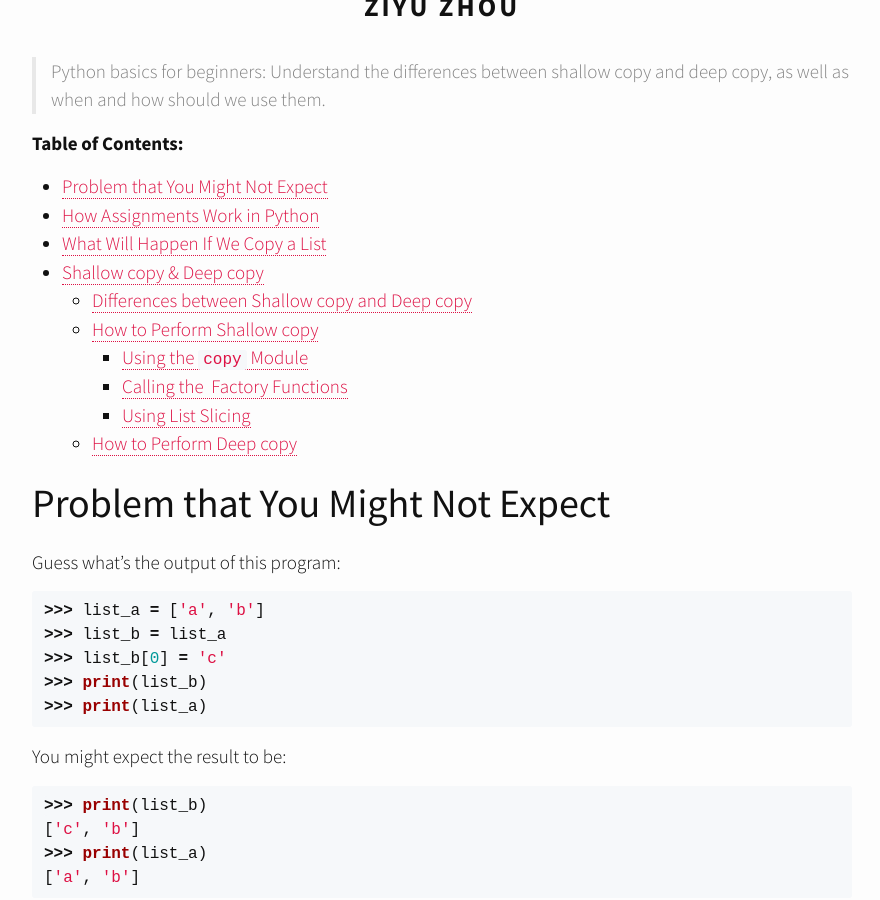
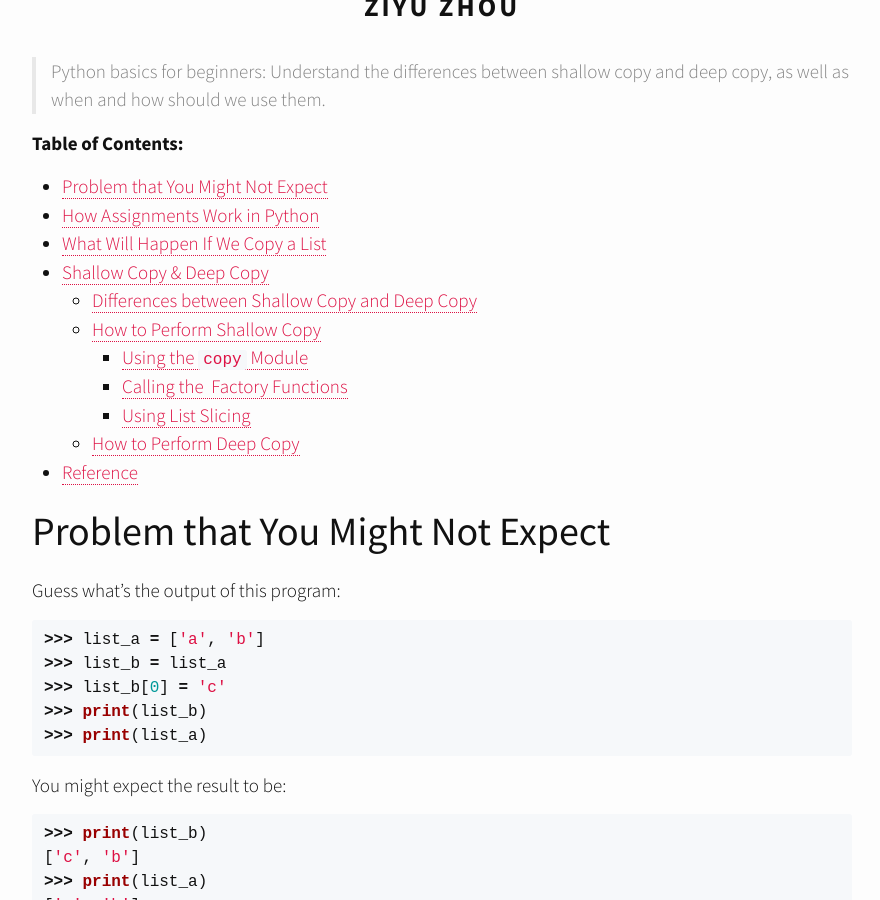
Before and after one commit to Ziyu0/Ziyu0.github.io, a Jekyll site: the page built from _posts/2018-01-24-pb-shallow-deep-copy.md, in a window 1280 px wide and 900 px high, scrolled down 547 px. Shown: the whole window, without its empty margins (198-1078 px from the left). Built offline with Jekyll 4.4.1, drawn with Linux system fonts in a browser that asks for light colours; nearby versions of some CDN libraries; emoji names are drawn with the system emoji font.

Commit message:
Update post about copies

```diff
--- a/_posts/2018-01-24-pb-shallow-deep-copy.md
+++ b/_posts/2018-01-24-pb-shallow-deep-copy.md
@@ -14,13 +14,14 @@ author: "Ziyu Zhou"
 - [Problem that You Might Not Expect](#problem-that-you-might-not-expect)
 - [How Assignments Work in Python](#how-assignments-work-in-python)
 - [What Will Happen If We Copy a List](#what-will-happen-if-we-copy-a-list)
-- [Shallow copy & Deep copy](#shallow-copy--deep-copy)
-    - [Differences between Shallow copy and Deep copy](#differences-between-shallow-copy-and-deep-copy)
-    - [How to Perform Shallow copy](#how-to-perform-shallow-copy)
+- [Shallow Copy & Deep Copy](#shallow-copy--deep-copy)
+    - [Differences between Shallow Copy and Deep Copy](#differences-between-shallow-copy-and-deep-copy)
+    - [How to Perform Shallow Copy](#how-to-perform-shallow-copy)
         - [Using the `copy` Module](#using-the-copy-module)
         - [Calling the  Factory Functions](#calling-the- factory-functions)
         - [Using List Slicing](#using-list-slicing)
-    - [How to Perform Deep copy](#how-to-perform-deep-copy)
+    - [How to Perform Deep Copy](#how-to-perform-deep-copy)
+- [Reference](#reference)
 
 <!-- /TOC -->
 
```
